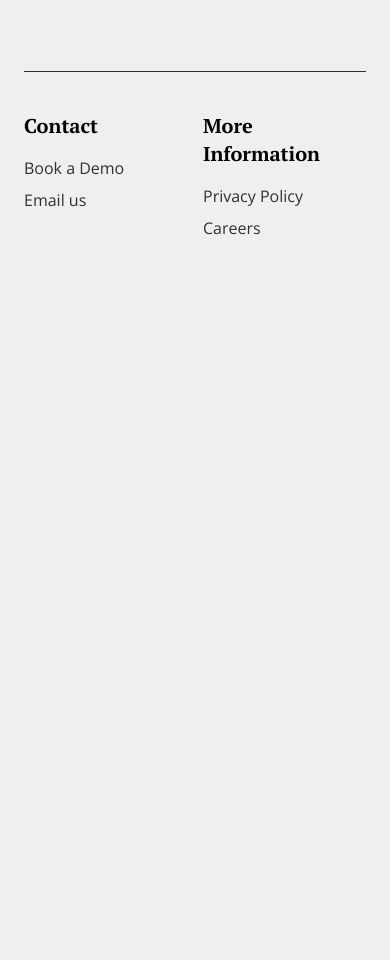
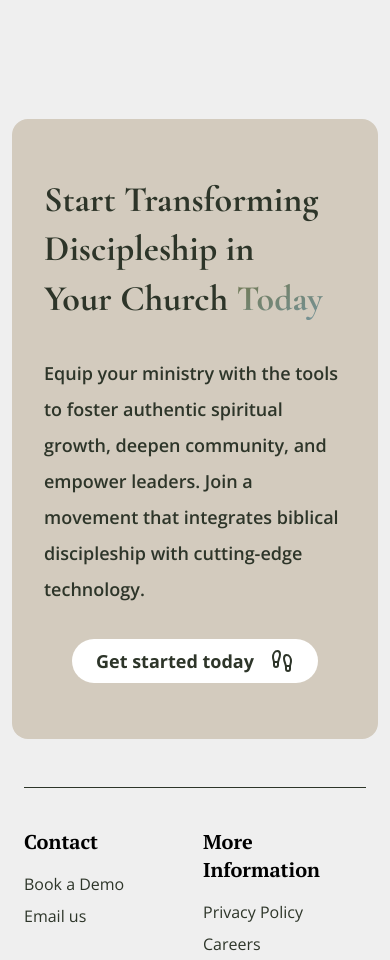
Before and after one commit to pandalexander/sandals-site, a React (Vite) app: page / in a window 390 px wide. Shown: the part 8887-9847 px from the top of the page. Before the commit the page ends 9191 px from the top, so only its background shows below. Built offline with nearby package versions, Linux system fonts and the light colour scheme.

Commit message:
Add call to action section

```diff
--- a/src/App.jsx
+++ b/src/App.jsx
@@ -6,6 +6,8 @@ import CorePrinciples from "./components/CorePrinciples";
 
 import WhyDisciple from "./components/WhyDisciple";
 import Mission from "./components/Mission";
+import CTA from "./components/CTA";
+
 import Footer from "./components/Footer";
 
 function App() {
@@ -35,6 +37,8 @@ function App() {
         <CorePrinciples />
 
         <Services />
+        <CTA />
+
         <Footer />
       </div>
 
--- /dev/null
+++ b/src/components/CTA.jsx
@@ -0,0 +1,43 @@
+import { Footprints } from "lucide-react";
+
+const CTA = () => {
+  return (
+    <>
+      <div className="w-full flex justify-center mt-12">
+        <section
+          className="w-full max-w-7xl bg-accentMuted rounded-2xl my-6 mx-3 py-14 px-8 md:px-12
+                flex flex-col items-stretch gap-8
+                "
+        >
+          <div className="flex items-center">
+            <h1 className="font-bold text-primaryDark text-4xl md:text-5xl lg:text-6xl !leading-snug text-balance">
+              Start Transforming Discipleship in Your Church&nbsp;
+              <span className="bg-gradient-to-br from-primaryMain to-highlight bg-clip-text text-transparent">
+                Today
+              </span>
+            </h1>
+          </div>
+          <div className="flex items-center lg:flex-1 text-primaryDark leading-loose font-semibold text-lg">
+            <p>
+              Equip your ministry with the tools to foster authentic spiritual
+              growth, deepen community, and empower leaders. Join a movement
+              that integrates biblical discipleship with cutting-edge
+              technology.
+            </p>
+          </div>
+          <button
+            className="flex items-center justify-between md:mx-0 mx-auto px-6 bg-white rounded-full p-2 text-primaryDark font-bold text-lg max-w-64 hover:bg-white hover:text-highlight hover:-translate-y-1 transition-all duration-200"
+            aria-label="Download the app today"
+          >
+            Get started today{" "}
+            <span className="ml-4">
+              <Footprints />
+            </span>
+          </button>
+        </section>{" "}
+      </div>
+    </>
+  );
+};
+
+export default CTA;
```
